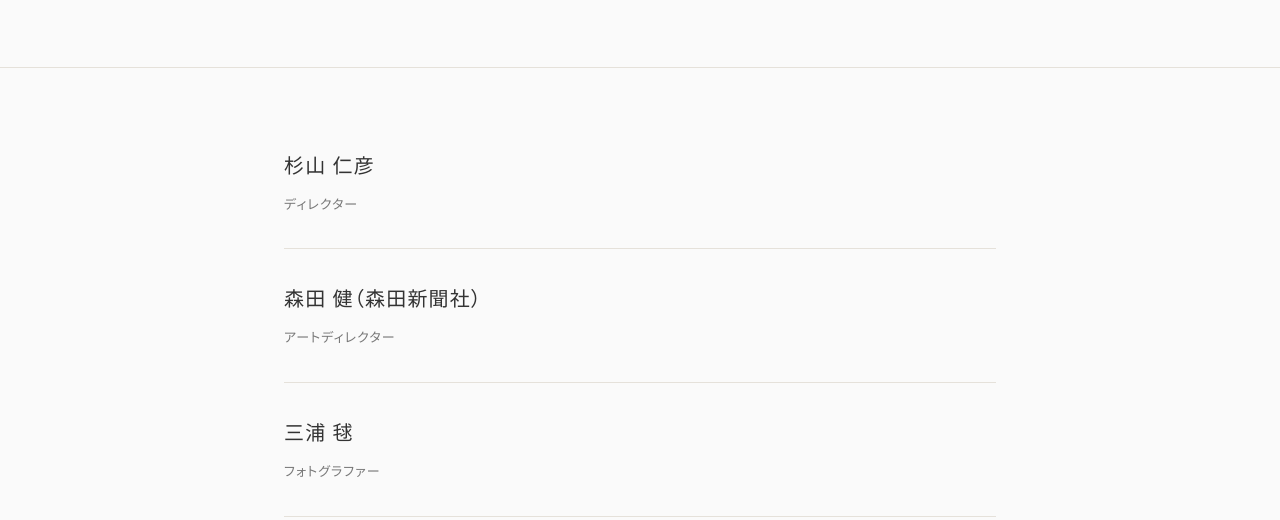
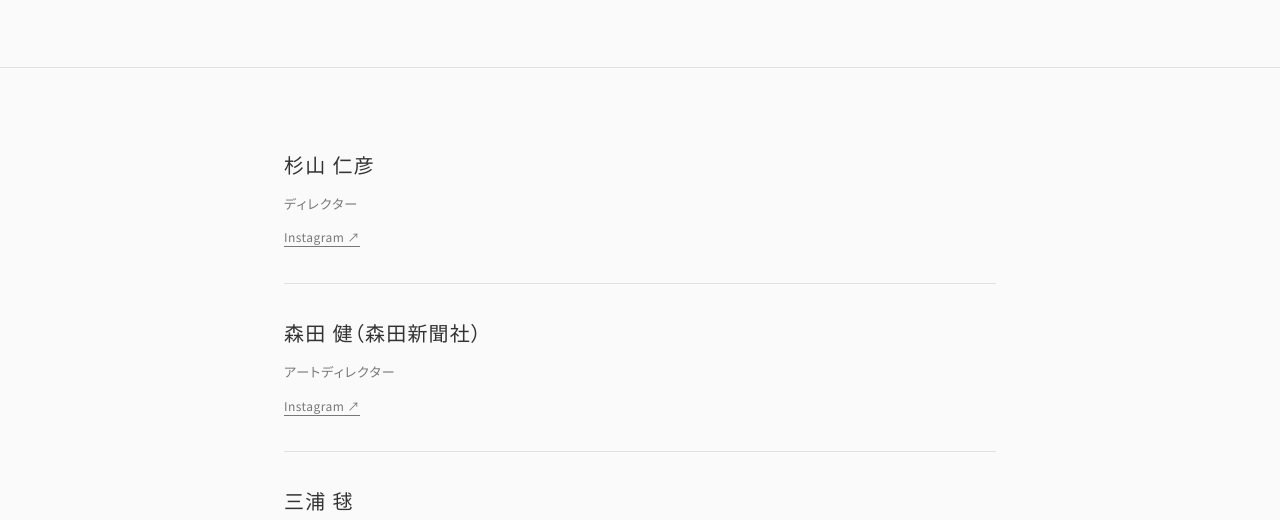
Before and after one commit to sugiyama-yoshihiko/nanji2025, a plain HTML site: page staff.html in a window 1280 px wide. Shown: the part 280-800 px from the top of the page. Drawn offline with Linux system fonts and the light colour scheme.

Commit message:
Add verified Instagram links beneath staff roles

```diff
--- a/staff.html
+++ b/staff.html
@@ -188,6 +188,8 @@
   .staff-list{max-width:760px;margin:0 auto;padding:48px 24px 96px;}
   .staff-person{padding:32px 0;border-bottom:1px solid var(--line);}
   .staff-person h2{font-family:var(--serif);font-size:20px;font-weight:400;letter-spacing:.06em;line-height:1.8;}
+  .staff-social{display:inline-block;margin-top:10px;font-size:12px;letter-spacing:.04em;color:var(--muted);text-decoration:underline;text-underline-offset:4px;}
+  .staff-social:focus-visible{outline:1px solid currentColor;outline-offset:4px;}
   .staff-person p{font-size:13px;letter-spacing:.08em;color:var(--muted);margin-top:8px;}
   @media(max-width:768px){.staff-list{padding:24px 24px 64px;}.staff-person h2{font-size:18px;}}
 </style>
@@ -211,9 +213,9 @@
 <main>
 <section class="page-hero"><p class="label">Staff</p><h1>スタッフ</h1></section>
 <div class="staff-list">
-  <section class="staff-person"><h2>杉山 仁彦</h2><p>ディレクター</p></section>
-  <section class="staff-person"><h2>森田 健（森田新聞社）</h2><p>アートディレクター</p></section>
-  <section class="staff-person"><h2>三浦 毬</h2><p>フォトグラファー</p></section>
+  <section class="staff-person"><h2>杉山 仁彦</h2><p>ディレクター</p><a class="staff-social" href="https://www.instagram.com/sugiyama__yoshihiko/" target="_blank" rel="noopener noreferrer" aria-label="杉山仁彦のInstagram（新しいタブで開きます）">Instagram ↗</a></section>
+  <section class="staff-person"><h2>森田 健（森田新聞社）</h2><p>アートディレクター</p><a class="staff-social" href="https://www.instagram.com/morita_shinbunsha/" target="_blank" rel="noopener noreferrer" aria-label="森田新聞社のInstagram（新しいタブで開きます）">Instagram ↗</a></section>
+  <section class="staff-person"><h2>三浦 毬</h2><p>フォトグラファー</p><a class="staff-social" href="https://www.instagram.com/mrwn_cmr/" target="_blank" rel="noopener noreferrer" aria-label="三浦毬のInstagram（新しいタブで開きます）">Instagram ↗</a></section>
   <section class="staff-person"><h2>Yo Hibino</h2><p>ビデオグラファー</p></section>
 </div>
 </main>
```
